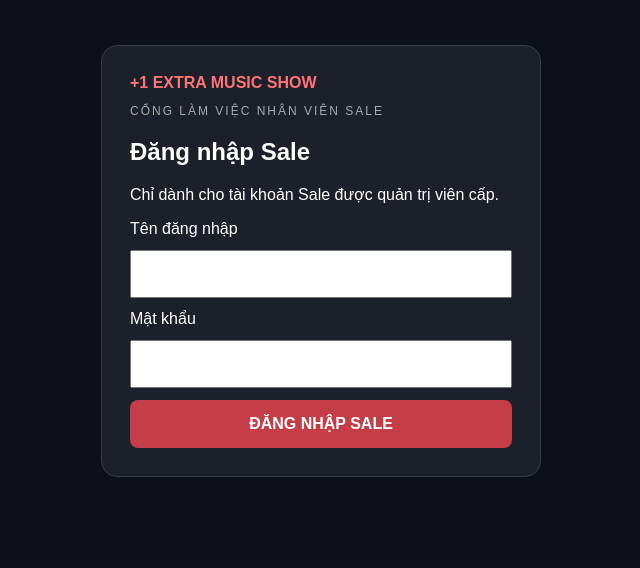
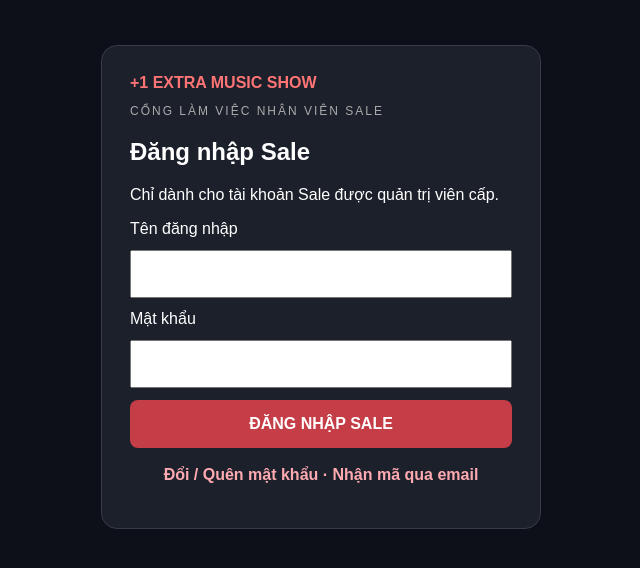
Before and after one commit to bm10dojerry-bot/extra-music-ticket, a Next.js app: page /sale in a window 1280 px wide. Shown: the top 568 px of the page, without its empty margins (319-959 px from the left). Built offline with nearby package versions, Linux system fonts and the light colour scheme; no server answers.

Commit message:
Add email-code password change link to sale login

```diff
--- a/app/sale/sale-login.tsx
+++ b/app/sale/sale-login.tsx
@@ -3,5 +3,5 @@ import {useState} from "react";
 export default function SaleLogin(){
  const [username,setUsername]=useState(""),[password,setPassword]=useState(""),[error,setError]=useState(""),[busy,setBusy]=useState(false);
  async function login(e:React.FormEvent){e.preventDefault();setBusy(true);setError("");try{const r=await fetch("/api/staff/login",{method:"POST",headers:{"Content-Type":"application/json"},body:JSON.stringify({username,password})});const d=await r.json();if(!r.ok)throw Error(d.error||"Không đăng nhập được");if(d.role!=="sale")throw Error("Tài khoản không có quyền Sale");window.location.assign("/")}catch(e){setError(e instanceof Error?e.message:"Đăng nhập thất bại")}finally{setBusy(false)}}
- return <main style={{minHeight:"100vh",background:"#0d1018",color:"white",padding:"45px 16px",fontFamily:"Arial,sans-serif"}}><section style={{maxWidth:440,margin:"auto",background:"#1c202b",padding:28,borderRadius:16,border:"1px solid #383c48"}}><a href="https://iextra.net" style={{color:"#ff7474",fontWeight:800,textDecoration:"none"}}>+1 EXTRA MUSIC SHOW</a><p style={{letterSpacing:2,fontSize:12,color:"#aaa"}}>CỔNG LÀM VIỆC NHÂN VIÊN SALE</p><h1>Đăng nhập Sale</h1><p>Chỉ dành cho tài khoản Sale được quản trị viên cấp.</p><form onSubmit={login} style={{display:"grid",gap:12}}><label htmlFor="sale-user">Tên đăng nhập</label><input id="sale-user" required autoComplete="username" value={username} onChange={e=>setUsername(e.target.value)} style={{padding:13}}/><label htmlFor="sale-pass">Mật khẩu</label><input id="sale-pass" type="password" required autoComplete="current-password" value={password} onChange={e=>setPassword(e.target.value)} style={{padding:13}}/><button disabled={busy} style={{padding:15,background:"#c53d46",border:0,color:"white",borderRadius:8,fontWeight:700}}>{busy?"Đang đăng nhập...":"ĐĂNG NHẬP SALE"}</button></form>{error&&<p role="alert" style={{color:"#ff9292"}}>{error}</p>}</section></main>;
+ return <main style={{minHeight:"100vh",background:"#0d1018",color:"white",padding:"45px 16px",fontFamily:"Arial,sans-serif"}}><section style={{maxWidth:440,margin:"auto",background:"#1c202b",padding:28,borderRadius:16,border:"1px solid #383c48"}}><a href="https://iextra.net" style={{color:"#ff7474",fontWeight:800,textDecoration:"none"}}>+1 EXTRA MUSIC SHOW</a><p style={{letterSpacing:2,fontSize:12,color:"#aaa"}}>CỔNG LÀM VIỆC NHÂN VIÊN SALE</p><h1>Đăng nhập Sale</h1><p>Chỉ dành cho tài khoản Sale được quản trị viên cấp.</p><form onSubmit={login} style={{display:"grid",gap:12}}><label htmlFor="sale-user">Tên đăng nhập</label><input id="sale-user" required autoComplete="username" value={username} onChange={e=>setUsername(e.target.value)} style={{padding:13}}/><label htmlFor="sale-pass">Mật khẩu</label><input id="sale-pass" type="password" required autoComplete="current-password" value={password} onChange={e=>setPassword(e.target.value)} style={{padding:13}}/><button disabled={busy} style={{padding:15,background:"#c53d46",border:0,color:"white",borderRadius:8,fontWeight:700}}>{busy?"Đang đăng nhập...":"ĐĂNG NHẬP SALE"}</button></form>{error&&<p role="alert" style={{color:"#ff9292"}}>{error}</p>}<p style={{marginTop:18,textAlign:"center"}}><a href="/reset-password?from=sale" style={{color:"#ffaab0",fontWeight:700}}>Đổi / Quên mật khẩu · Nhận mã qua email</a></p></section></main>;
 }
```
